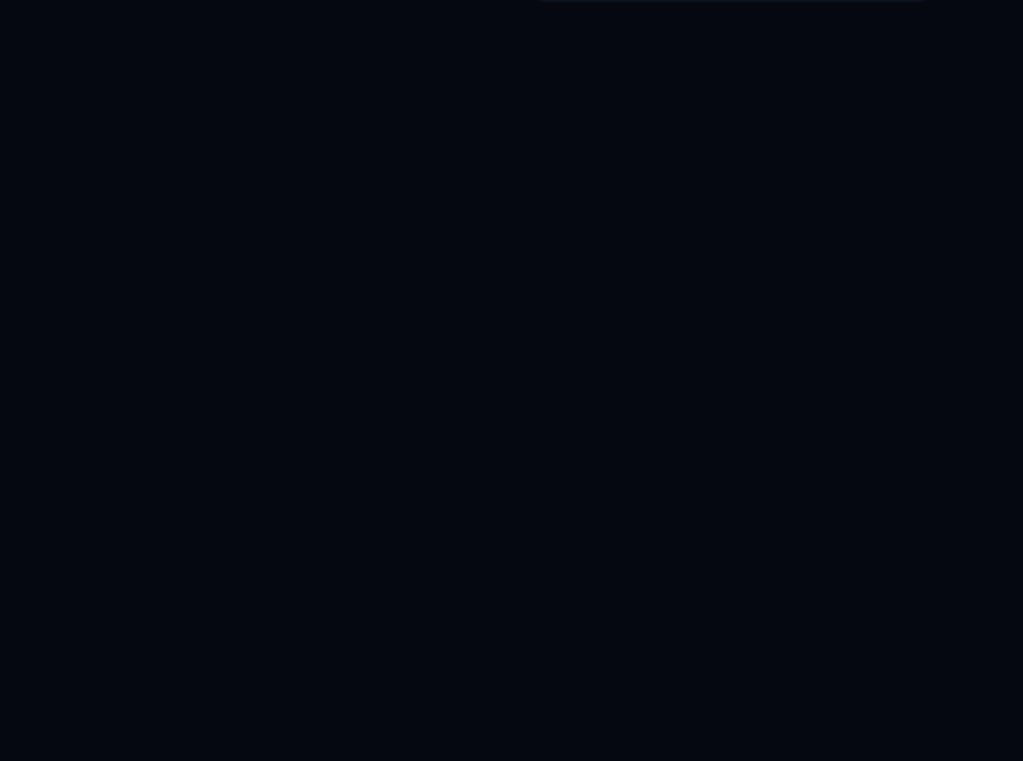
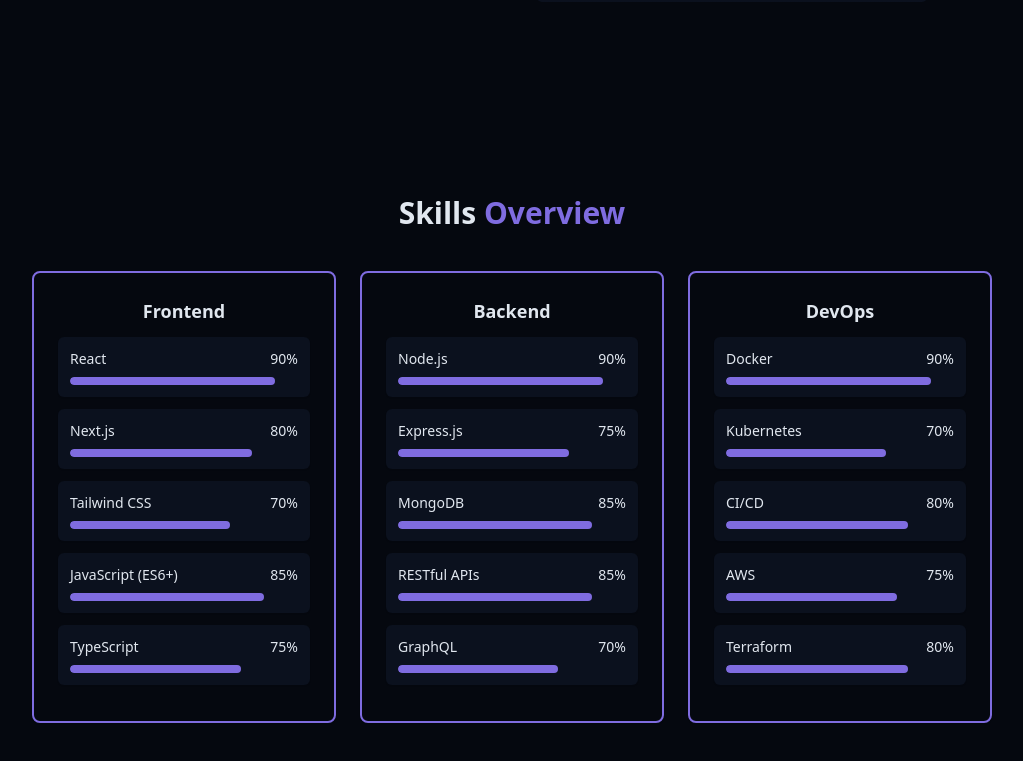
Before and after one commit to NgYaoDong/portfolio, a React (Vite) app: page / in a window 1280 px wide. Shown: the part 1415-2176 px from the top of the page, without its empty margins (128-1151 px from the left). Before the commit the page ends 1514 px from the top, so only its background shows below. Built offline with nearby package versions, Linux system fonts and the light colour scheme.

Commit message:
Add ProjectsSection and ContactSection components to Home page

```diff
--- a/src/pages/Home.jsx
+++ b/src/pages/Home.jsx
@@ -3,6 +3,9 @@
 import { NavBar } from "@/components/NavBar";
 import { HeroSection } from "@/components/HeroSection";
 import { AboutSection } from "@/components/AboutSection";
+import { SkillsSection } from "@/components/SkillsSection";
+import { ProjectsSection } from "@/components/ProjectsSection";
+import { ContactSection } from "@/components/ContactSection";
 
 export const Home = () => {
   return (
@@ -23,8 +26,11 @@
         {/* About Section */}
         <AboutSection />
         {/* Skills Section */}
+        <SkillsSection />
         {/* Projects Section */}
+        <ProjectsSection />
         {/* Contact Section */}
+        <ContactSection />
       </main>
 
       {/* Footer */}
```
